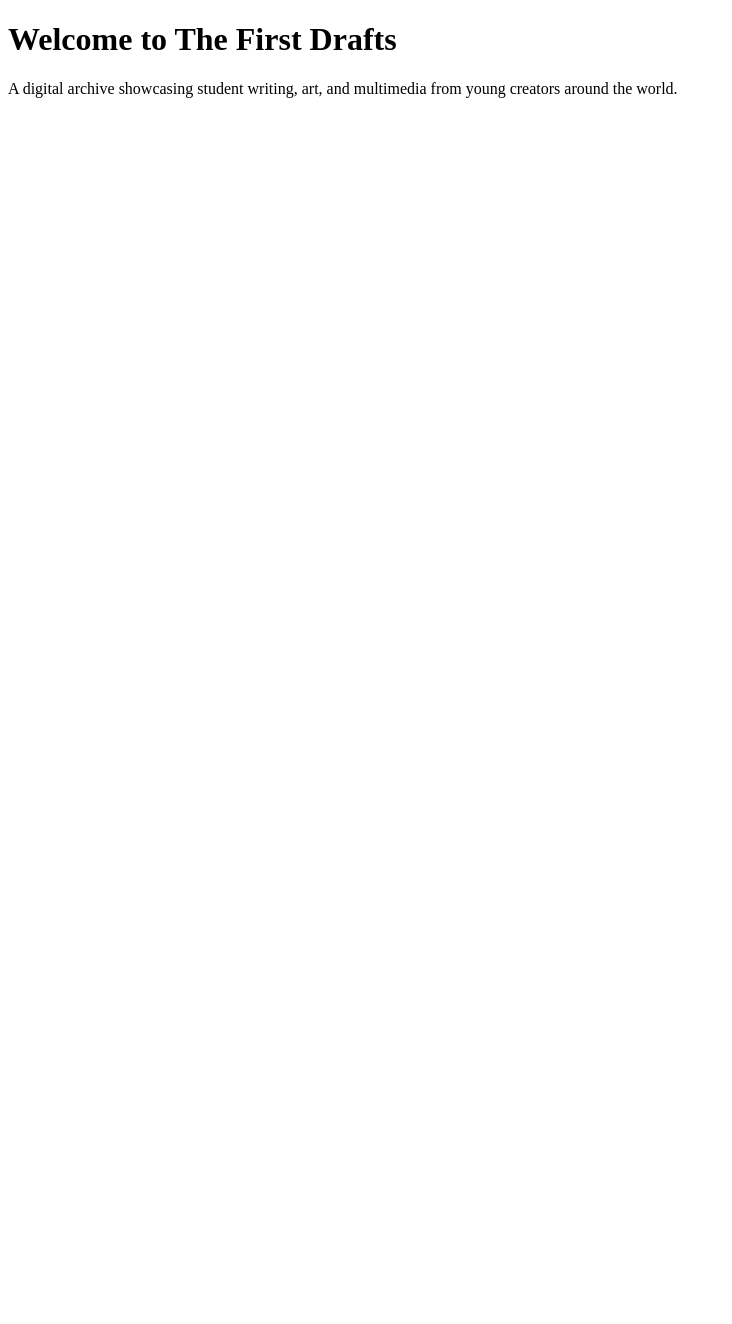
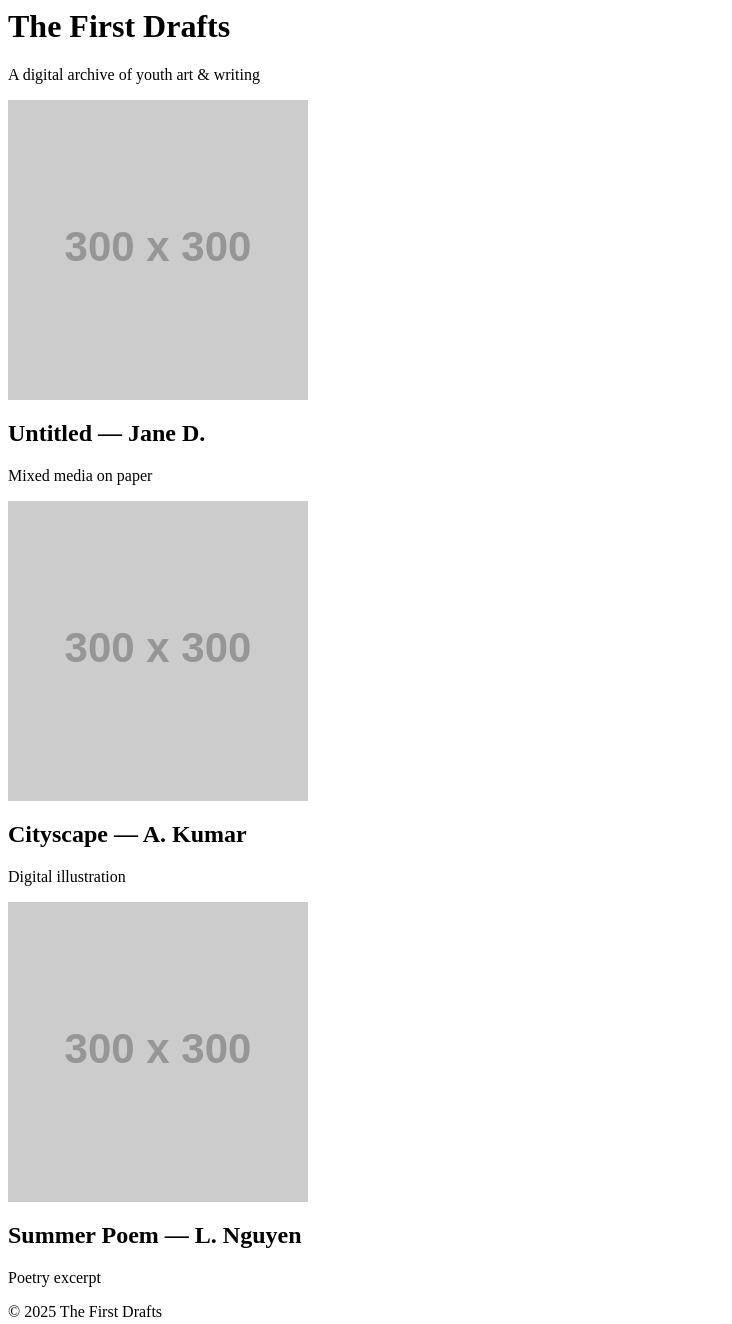
Before and after one commit to thefiirstdrafts-coder/thefirstdrafts, a plain HTML site: page index.html in a window 1280 px wide. Shown: the whole page, without its empty margins (0-732 px from the left). Before the commit the page ends 800 px from the top, so only its background shows below. Drawn offline with Linux system fonts and the light colour scheme; placeholder pictures from the web are drawn by us; files whose address does not match are found by name.

Commit message:
Update index.html

```diff
--- a/index.html
+++ b/index.html
@@ -1,15 +1,32 @@
-<!DOCTYPE html>
-<html lang="en">
-<head>
-  <meta charset="UTF-8" />
-  <meta name="viewport" content="width=device-width, initial-scale=1.0" />
-  <title>The First Drafts</title>
-  <link rel="stylesheet" href="assets/css/style.css">
-</head>
 <body>
-  <h1>Welcome to The First Drafts</h1>
-  <p>A digital archive showcasing student writing, art, and multimedia from young creators around the world.</p>
+  <header>
+    <h1>The First Drafts</h1>
+    <p class="subtitle">A digital archive of youth art & writing</p>
+  </header>
+
+  <main class="gallery">
+    <div class="art-tile">
+      <img src="https://via.placeholder.com/300" alt="Artwork 1">
+      <h2>Untitled — Jane D.</h2>
+      <p>Mixed media on paper</p>
+    </div>
+
+    <div class="art-tile">
+      <img src="https://via.placeholder.com/300" alt="Artwork 2">
+      <h2>Cityscape — A. Kumar</h2>
+      <p>Digital illustration</p>
+    </div>
+
+    <div class="art-tile">
+      <img src="https://via.placeholder.com/300" alt="Artwork 3">
+      <h2>Summer Poem — L. Nguyen</h2>
+      <p>Poetry excerpt</p>
+    </div>
+  </main>
+
+  <footer>
+    <p>© 2025 The First Drafts</p>
+  </footer>
 
   <script src="assets/js/script.js"></script>
 </body>
-</html>
```
